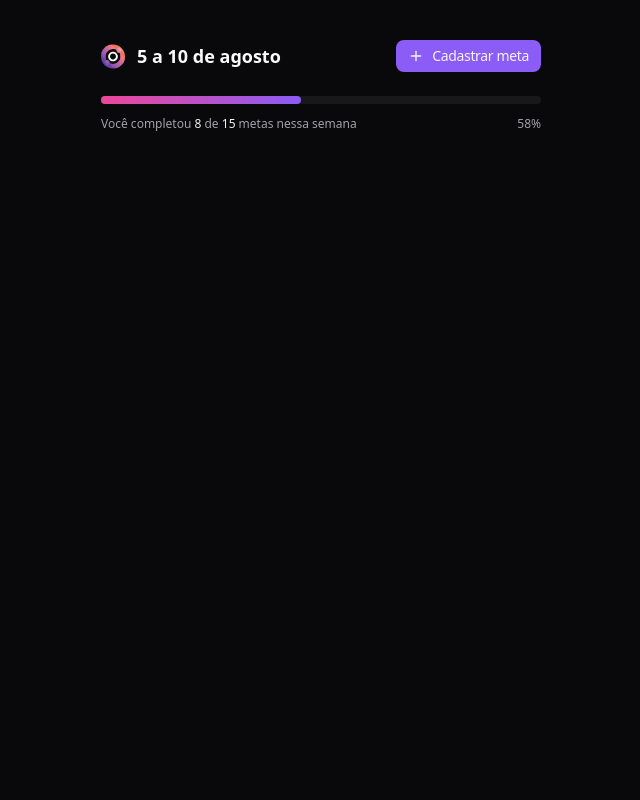
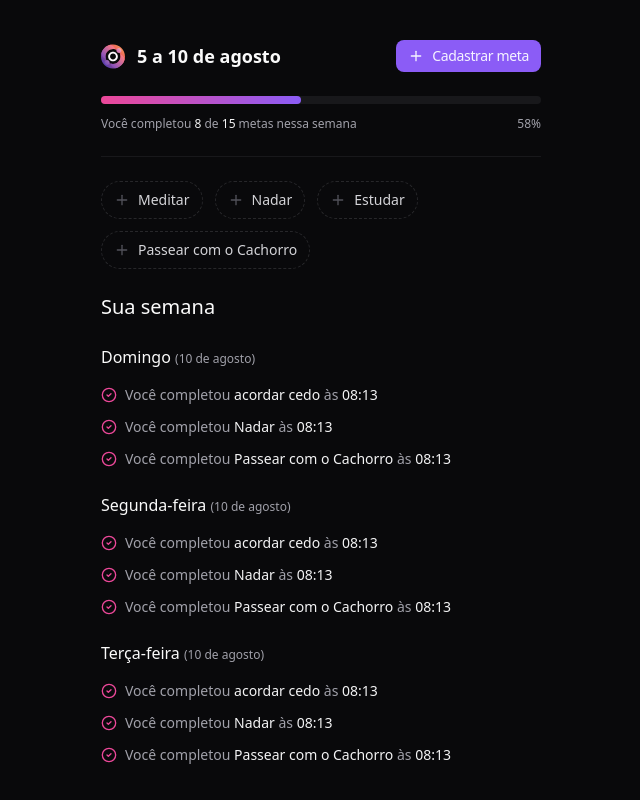
Before and after one commit to Srhiulli/in.orbit, a React (Vite) app in the folder web/: page / in a window 1280 px wide. Shown: the top 800 px of the page, without its empty margins (319-959 px from the left). Built offline with nearby package versions, Linux system fonts and the light colour scheme.

Commit message:
Add Sua Semana

```diff
--- a/web/src/components/summary.tsx
+++ b/web/src/components/summary.tsx
@@ -1,8 +1,10 @@
-import { Plus } from "lucide-react";
+import { CheckCircle2, Plus } from "lucide-react";
 import { Button } from "./ui/button";
 import { Dialog, DialogTrigger } from "./ui/dialog";
 import { InOrbitIcon } from "./in-orbit-icon";
 import { Progress, ProgressIndicator } from "./ui/progress-bar";
+import { Separator } from "./ui/separator";
+import { OutlineButton } from "./ui/outline-button";
 
 export function Summary() {
 	return (
@@ -36,6 +38,121 @@
 						<span>58%</span>
 					</div>
 				</div>
+				<Separator />
+				<div className="flex flex-wrap gap-3">
+					<OutlineButton>
+						<Plus className="size-4 text-zinc-600" />
+						Meditar
+					</OutlineButton>
+					<OutlineButton>
+						<Plus className="size-4 text-zinc-600" />
+						Nadar
+					</OutlineButton>
+					<OutlineButton>
+						<Plus className="size-4 text-zinc-600" />
+						Estudar
+					</OutlineButton>
+					<OutlineButton>
+						<Plus className="size-4 text-zinc-600" />
+						Passear com o Cachorro
+					</OutlineButton>
+				</div>
+				<div className="flex flex-col gap-6">
+					<h2 className="text-xl font-medium">Sua semana</h2>
+					<div className="flex flex-col gap-4">
+						<h3 className=" font-medium">
+							Domingo{" "}
+							<span className="text-zinc-400 text-xs">(10 de agosto)</span>
+						</h3>
+						<ul className=" flex flex-col gap-3">
+							<li className="flex items-center gap-2 ">
+								<CheckCircle2 className="size-4 text-pink-500" />
+								<span className="text-sm text-zinc-400">
+									Você completou{" "}
+									<span className="text-zinc-100">acordar cedo</span> às{" "}
+									<span className="text-zinc-100">08:13</span>
+								</span>
+							</li>
+							<li className="flex items-center gap-2 ">
+								<CheckCircle2 className="size-4 text-pink-500" />
+								<span className="text-sm text-zinc-400">
+									Você completou <span className="text-zinc-100">Nadar</span> às{" "}
+									<span className="text-zinc-100">08:13</span>
+								</span>
+							</li>
+							<li className="flex items-center gap-2 ">
+								<CheckCircle2 className="size-4 text-pink-500" />
+								<span className="text-sm text-zinc-400">
+									Você completou{" "}
+									<span className="text-zinc-100">Passear com o Cachorro</span>{" "}
+									às <span className="text-zinc-100">08:13</span>
+								</span>
+							</li>
+						</ul>
+					</div>
+					<div className="flex flex-col gap-4">
+						<h3 className=" font-medium">
+							Segunda-feira{" "}
+							<span className="text-zinc-400 text-xs">(10 de agosto)</span>
+						</h3>
+						<ul className=" flex flex-col gap-3">
+							<li className="flex items-center gap-2 ">
+								<CheckCircle2 className="size-4 text-pink-500" />
+								<span className="text-sm text-zinc-400">
+									Você completou{" "}
+									<span className="text-zinc-100">acordar cedo</span> às{" "}
+									<span className="text-zinc-100">08:13</span>
+								</span>
+							</li>
+							<li className="flex items-center gap-2 ">
+								<CheckCircle2 className="size-4 text-pink-500" />
+								<span className="text-sm text-zinc-400">
+									Você completou <span className="text-zinc-100">Nadar</span> às{" "}
+									<span className="text-zinc-100">08:13</span>
+								</span>
+							</li>
+							<li className="flex items-center gap-2 ">
+								<CheckCircle2 className="size-4 text-pink-500" />
+								<span className="text-sm text-zinc-400">
+									Você completou{" "}
+									<span className="text-zinc-100">Passear com o Cachorro</span>{" "}
+									às <span className="text-zinc-100">08:13</span>
+								</span>
+							</li>
+						</ul>
+					</div>
+					<div className="flex flex-col gap-4">
+						<h3 className=" font-medium">
+							Terça-feira{" "}
+							<span className="text-zinc-400 text-xs">(10 de agosto)</span>
+						</h3>
+						<ul className=" flex flex-col gap-3">
+							<li className="flex items-center gap-2 ">
+								<CheckCircle2 className="size-4 text-pink-500" />
+								<span className="text-sm text-zinc-400">
+									Você completou{" "}
+									<span className="text-zinc-100">acordar cedo</span> às{" "}
+									<span className="text-zinc-100">08:13</span>
+								</span>
+							</li>
+							<li className="flex items-center gap-2 ">
+								<CheckCircle2 className="size-4 text-pink-500" />
+								<span className="text-sm text-zinc-400">
+									Você completou <span className="text-zinc-100">Nadar</span> às{" "}
+									<span className="text-zinc-100">08:13</span>
+								</span>
+							</li>
+							<li className="flex items-center gap-2 ">
+								<CheckCircle2 className="size-4 text-pink-500" />
+								<span className="text-sm text-zinc-400">
+									Você completou{" "}
+									<span className="text-zinc-100">Passear com o Cachorro</span>{" "}
+									às <span className="text-zinc-100">08:13</span>
+								</span>
+							</li>
+						</ul>
+					</div>
+				</div>
 			</div>
 		</Dialog>
 	);
```
